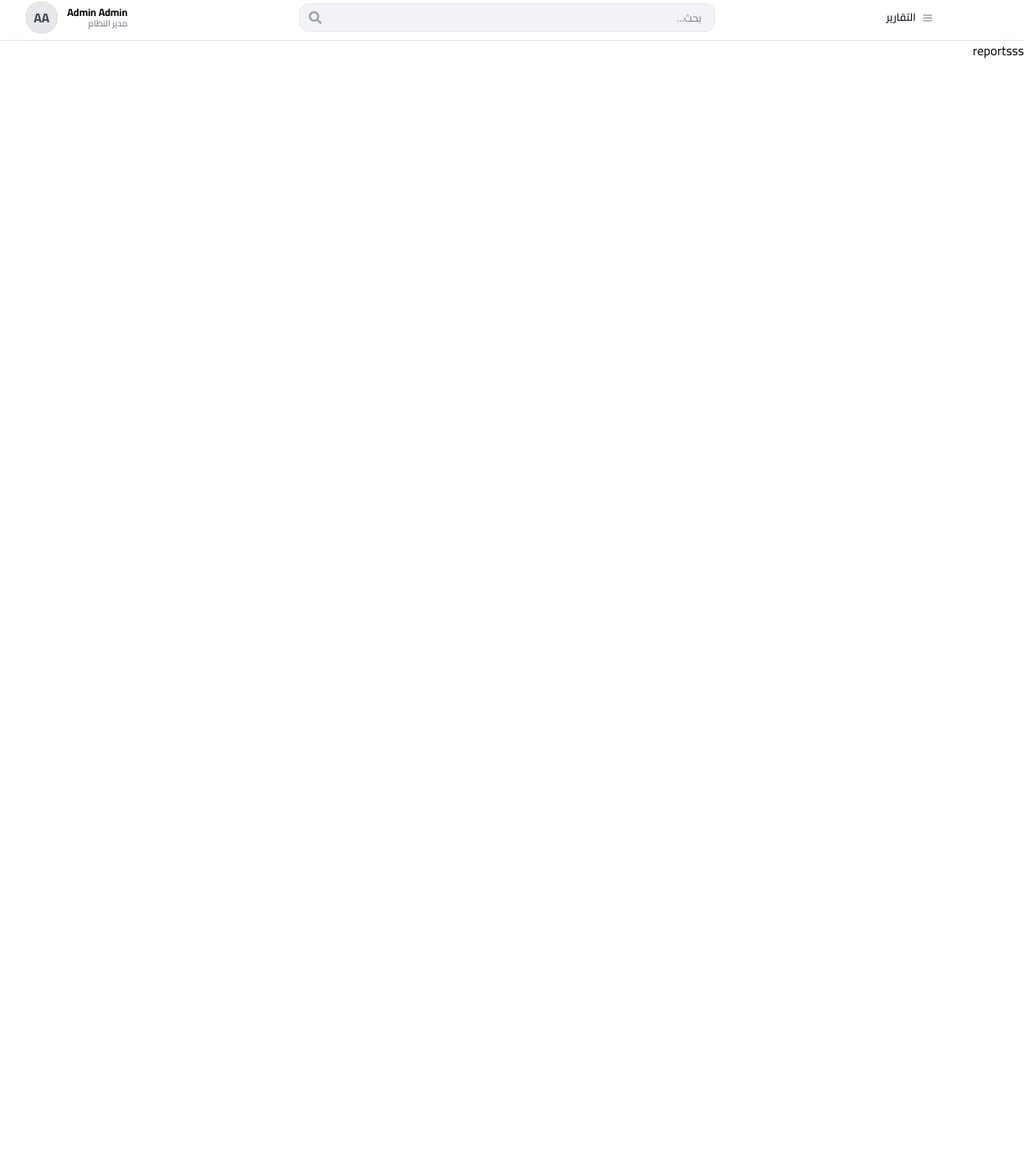
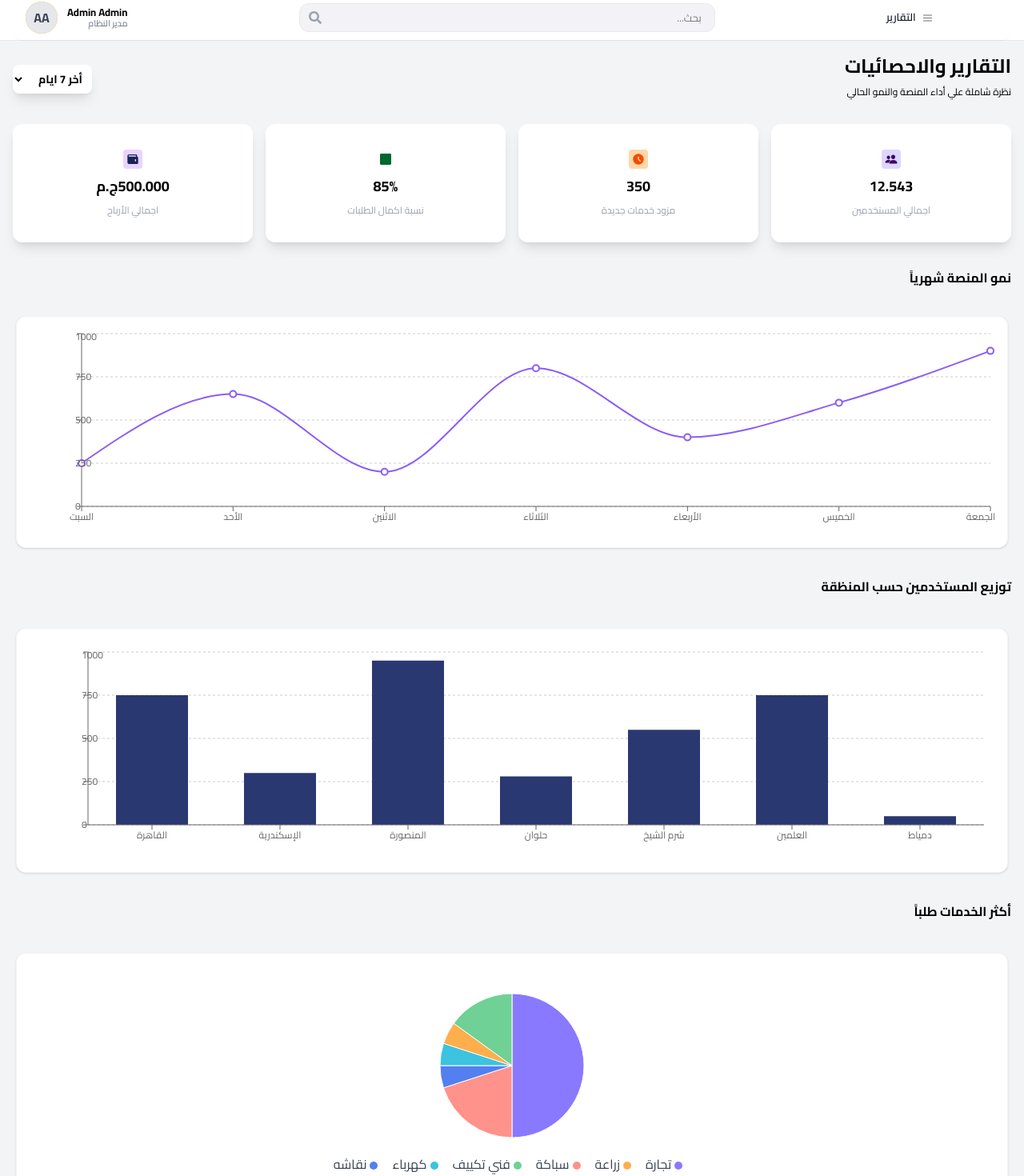
Before and after one commit to NorhanGamalY/khadamatak, a React (Vite) app: page /admin/reports in a window 1280 px wide. Shown: the part 126-1596 px from the top of the page at 80% size. Before the commit the page ends 800 px from the top, so only its background shows below. Built offline with nearby package versions, Linux system fonts and the light colour scheme.

Commit message:
reportes

```diff
--- a/package.json
+++ b/package.json
@@ -10,9 +10,9 @@
     "preview": "vite preview"
   },
   "dependencies": {
+    "@tailwindcss/vite": "^4.2.0",
     "chart.js": "^4.5.1",
     "chartjs-plugin-datalabels": "^2.2.0",
-    "@tailwindcss/vite": "^4.2.0",
     "framer-motion": "^12.34.0",
     "lucide-react": "^0.564.0",
     "react": "^19.2.0",
@@ -21,6 +21,7 @@
     "react-icons": "^5.5.0",
     "react-router-dom": "^7.13.0",
     "react-toastify": "^11.0.5",
+    "recharts": "^3.7.0",
     "tailwindcss": "^4.2.0"
   },
   "devDependencies": {
--- /dev/null
+++ b/src/components/dashboard/BarChart.jsx
@@ -0,0 +1,28 @@
+import { BarChart, Bar, XAxis, YAxis, CartesianGrid, Tooltip, ResponsiveContainer } from 'recharts';
+
+const barData = [
+  { name: 'القاهرة', users: 750 },
+  { name: 'الإسكندرية', users: 300 },
+  { name: 'المنصورة', users: 950 },
+  { name: 'حلوان', users: 280 },
+  { name: 'شرم الشيخ', users: 550 },
+  { name: 'العلمين', users: 750 },
+  { name: 'دمياط', users: 50 },
+];
+
+const RegionChart = () => (
+  <div className="bg-white p-6 rounded-xl shadow-sm border border-gray-100 mt-6 m-5">
+    <div className="h-64">
+      <ResponsiveContainer width="100%" height="100%">
+        <BarChart data={barData}>
+          <CartesianGrid strokeDasharray="3 3" vertical={false} />
+          <XAxis dataKey="name" tick={{fontSize: 12}} />
+          <YAxis tick={{fontSize: 12}} />
+          <Tooltip cursor={{fill: 'transparent'}} />
+          <Bar dataKey="users" fill="#293871" barSize={90} radius={[0, 0, 0, 0]} />
+        </BarChart>
+      </ResponsiveContainer>
+    </div>
+  </div>
+);
+export default RegionChart;
--- /dev/null
+++ b/src/components/dashboard/LineChart.jsx
@@ -0,0 +1,35 @@
+import { LineChart, Line, XAxis, YAxis, CartesianGrid, Tooltip, ResponsiveContainer } from 'recharts';
+
+const data = [
+  { name: 'السبت', uv: 250 },
+  { name: 'الأحد', uv: 650 },
+  { name: 'الاثنين', uv: 200 },
+  { name: 'الثلاثاء', uv: 800 },
+  { name: 'الأربعاء', uv: 400 },
+  { name: 'الخميس', uv: 600 },
+  { name: 'الجمعة', uv: 900 },
+];
+
+const MyChart = () => (
+
+  <div className="bg-white p-4 m-5 rounded-xl shadow-sm border border-gray-100">
+    <div className="h-64 w-full">
+      <ResponsiveContainer width="100%" height="100%">
+        <LineChart data={data}>
+          <CartesianGrid strokeDasharray="3 3" vertical={false} />
+          <XAxis dataKey="name" tick={{fontSize: 12}} />
+          <YAxis tick={{fontSize: 12}} />
+          <Tooltip />
+          <Line
+            type="monotone"
+            dataKey="uv"
+            stroke="#8b5cf6"
+            strokeWidth={2}
+            dot={{ r: 4 }}
+          />
+        </LineChart>
+      </ResponsiveContainer>
+    </div>
+  </div>
+);
+export default MyChart;
--- /dev/null
+++ b/src/components/dashboard/PieChart.jsx
@@ -0,0 +1,43 @@
+import { PieChart, Pie, Cell, Tooltip, ResponsiveContainer, Legend } from 'recharts';
+
+const pieData = [
+    { name: 'تجارة', value: 50, color: '#8979FF' },
+    { name: 'سباكة', value: 20, color: '#FF928A' },
+    { name: 'نقاشه', value: 5, color: '#537FF1' },
+    { name: 'كهرباء', value: 5, color: '#3CC3DF' },
+    { name: 'زراعة', value: 5, color: '#FFAE4C' },
+    { name: 'فني تكييف', value: 15, color: '#6FD195' },
+];
+
+const ServicesChart = () => (
+    <div className="bg-white p-6 rounded-xl shadow-sm border border-gray-100 mt-6 m-5 ">
+        <div className="h-64 ">
+            <ResponsiveContainer width="100%" height="100%">
+                <PieChart>
+                    <Pie
+                        data={pieData}
+                        cx="50%" cy="50%"
+                        innerRadius={0}
+                        outerRadius={90}
+                        startAngle={90}
+                        endAngle={-270}
+                        dataKey="value"
+                    >
+                        {pieData.map((entry, index) => (
+                            <Cell key={`cell-${index}`} fill={entry.color} />
+                        ))}
+                    </Pie>
+                    <Tooltip />
+                    <Legend align="center" verticalAlign="bottom" iconType="circle" iconSize={10}
+                        formatter={(value) => (
+                            <span className="text-gray-700 px-1 font-medium">
+                                {value}
+                            </span>
+                        )}
+                    />
+                </PieChart>
+            </ResponsiveContainer>
+        </div>
+    </div>
+);
+export default ServicesChart;
--- a/src/pages/admin/Conflicts.jsx
+++ b/src/pages/admin/Conflicts.jsx
@@ -19,7 +19,7 @@ export default function Conflicts() {
             : data.filter(item => item.reason === filter);
 
     return (
-        <div className="p-8 bg-gray-100 min-h-screen" dir="rtl">
+        <div className="p-8 bg-gray-100 min-h-screen">
             {/* main header */}
             <h1 className="text-3xl font-bold mb-6 text-gray-800">إدارة النزاعات</h1>
             {/* the main card */}
@@ -29,7 +29,7 @@ export default function Conflicts() {
                 <h2 className="text-xl font-bold py-4 px-6">إدارة النزاعات</h2>
 
                 {/* filter btn*/}
-                <div className="flex items-center justify-between p-4">
+                <div className="lg:flex items-center lg:justify-between p-4">
                     <div className="relative w-full md:w-64">
                         <input
                             type="search"
@@ -38,7 +38,7 @@ export default function Conflicts() {
                         />
                         <Search className="absolute right-3 top-2.5 text-gray-600 w-5 h-5" />
                     </div>
-                    <div className="flex flex-wrap gap-2 bg-white ">
+                    <div className="flex flex-wrap gap-2 bg-white mt-5 lg:mt-0">
                         <button onClick={() => setFilter("مشاكل فنية")} className="cursor-pointer px-4 py-1 rounded bg-green-600 text-white text-sm">مشاكل فنية</button>
                         <button onClick={() => setFilter("متعلقة بالحرفي")} className="cursor-pointer px-4 py-1 rounded bg-orange-700 text-white text-sm">متعلقة بالحرفي</button>
                         <button onClick={() => setFilter("متعلقة بالدفع")} className="cursor-pointer px-4 py-1 rounded bg-amber-900/70 text-white text-sm text-gray-800">متعلقة بالدفع</button>
@@ -48,7 +48,8 @@ export default function Conflicts() {
                 </div>
 
                 {/* the table */}
-                <div className="m-5 bg-white shadow-xl">
+                <div className="m-5 bg-white shadow-xl overflow-hidden">
+                    <div className="overflow-x-auto">
                         <table className="w-full text-right border-collapse">
                             <thead>
                                 <tr className="bg-gray-50 text-gray-800">
@@ -96,5 +97,6 @@ export default function Conflicts() {
                     </div>
                 </div>
             </div>
+        </div>
     );
 }
--- a/src/pages/admin/Reports.jsx
+++ b/src/pages/admin/Reports.jsx
@@ -1,9 +1,61 @@
 import React from 'react'
+import { IoPeople } from "react-icons/io5";
+import { MdOutlineAccessTimeFilled } from "react-icons/md";
+import { FaSquare } from "react-icons/fa";
+import { BiSolidWallet } from "react-icons/bi";
+import MyChart from '../../components/dashboard/LineChart';
+import RegionChart from '../../components/dashboard/BarChart'
+import ServicesChart from '../../components/dashboard/PieChart'
+
+const Reportes = [
+  { id: 1, tittle: 12.543, icon: <IoPeople className='text-purple-950 bg-violet-200 p-1 rounded' />, description: "اجمالي المسنخدمين" },
+  { id: 2, tittle: 350, icon: <MdOutlineAccessTimeFilled className='text-orange-600 bg-orange-200 p-1 rounded' />, description: "مزود خدمات جديدة" },
+  { id: 3, tittle: "85%", icon: <FaSquare className='text-green-800 p-1 rounded' />, description: "نسبة اكمال الطلبات" },
+  { id: 4, tittle: "500.000ج.م", icon: <BiSolidWallet className='text-blue-950 bg-purple-200 p-1 rounded' />, description: "اجمالي الأرباح" },
+]
 
 export default function Reports() {
   return (
-    <div>
-      reportsss
-    </div>
+    <section className='bg-gray-100'>
+      <div className='lg:flex lg:items-center lg:justify-between p-4 '>
+        <div>
+          <h1 className='text-2xl font-bold'>التقارير والاحصائيات</h1>
+          <p className='text-xs mt-2 '>نظرة شاملة علي أداء المنصة والنمو الحالي</p>
+        </div>
+        <div className='mt-2 lg:mb-0 '>
+          <select id="status" name="status" className='outline-none shadow-lg rounded-lg p-1 px-2 bg-white text-sm font-bold '>
+            <option value=""> أخر 7 ايام </option>
+            <option value="">أخر 10 ايام</option>
+            <option value="">أخر شهر </option>
+          </select>
+        </div>
+      </div>
+      {/* box detailes */}
+
+      <div className="grid grid-cols-1 sm:grid-cols-2 lg:grid-cols-4 gap-4 p-4 bg-gray-100">
+        {Reportes.map((item) => (
+          <div
+            key={item.id}
+            className="bg-white rounded-xl p-5 shadow-lg flex items-center justify-center text-center"
+          >
+            <div className="text-2xl p-3 rounded flex flex-col items-center justify-center gap-2">
+              <h6 className="font-bold"> {item.icon}</h6>
+              <h3 className="text-lg font-bold">{item.tittle}</h3>
+              <p className="text-gray-400 text-xs">{item.description}</p>
+            </div>
+          </div>
+        ))}
+      </div>
+
+      {/* LineChart */}
+      <h2 className="mb-4 font-bold p-4">نمو المنصة شهرياً</h2>
+      <MyChart />
+      {/* BarChart */}
+      <h2 className="mb-4 font-bold p-4">توزيع المستخدمين حسب المنظقة</h2>
+      <RegionChart />
+      {/* PieChart */}
+      <h3 className="mb-4 font-bold p-4">أكثر الخدمات طلباً</h3>
+      <ServicesChart />
+    </section>
   )
 }
```
Also changed, not shown: 1 other file (tests, documents, lock files or other folders). Lines whose indentation alone changed are shown as unchanged.
